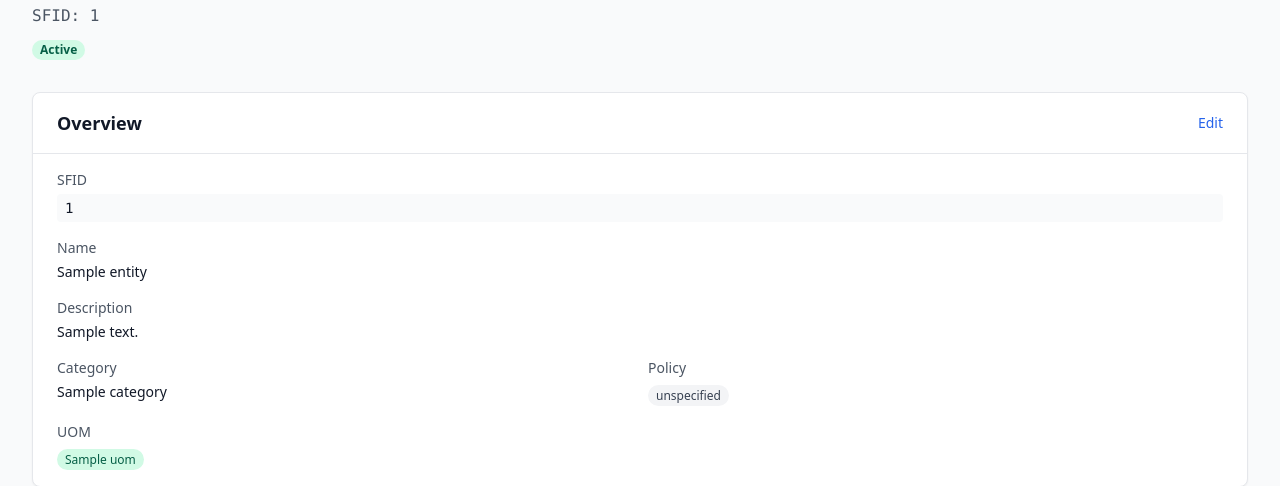
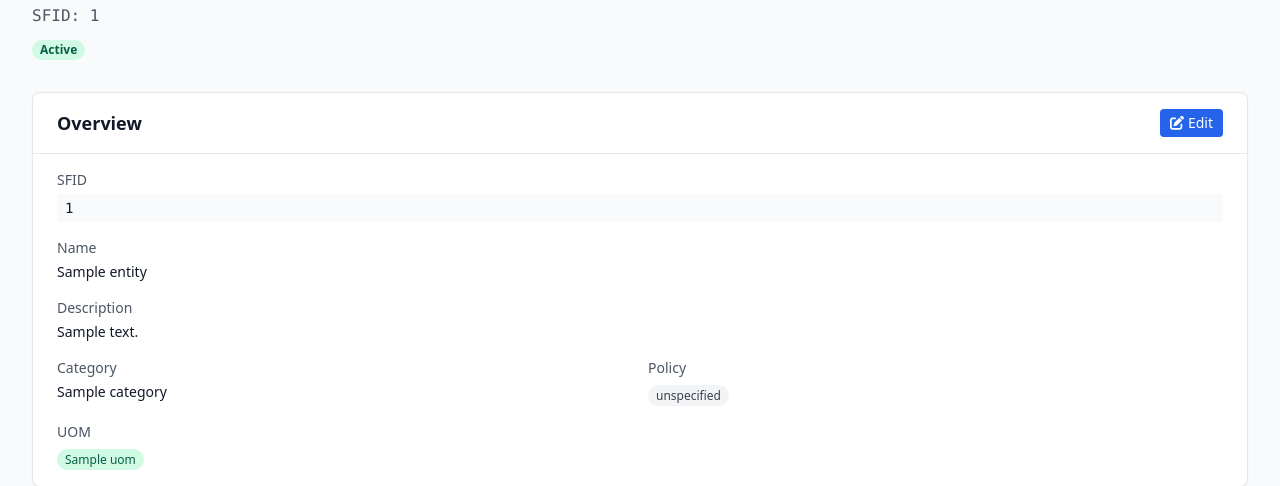
Before and after one commit to yusufm/smallfactory, a Flask app: template web/templates/entities/view.html in a window 1280 px wide. Shown: the part 169-655 px from the top of the page. Run offline with Flask 3, Linux system fonts and the light colour scheme; the template is opened without the code that fills it: most values are stand-ins (such as "Sample title", 1, 10 or a date in 2020); some libraries are stand-ins or nearby versions.

Commit message:
style: update edit button styling with blue background and icon in entity overview

```diff
--- a/web/templates/entities/view.html
+++ b/web/templates/entities/view.html
@@ -109,7 +109,7 @@
       <div class="bg-white rounded-lg shadow-sm border border-gray-200">
         <div class="px-6 py-4 border-b border-gray-200 flex justify-between items-center">
           <h2 class="text-lg font-semibold text-gray-900">Overview</h2>
-          <button id="ovw-edit-toggle" type="button" class="text-blue-600 hover:text-blue-900 text-sm" onclick="toggleOverviewMode()">Edit</button>
+          <button id="ovw-edit-toggle" type="button" class="px-2.5 py-1 rounded bg-blue-600 text-white text-sm hover:bg-blue-700" onclick="toggleOverviewMode()"><i class="fas fa-edit mr-1"></i>Edit</button>
         </div>
         <div class="px-6 py-4">
           <div id="overview-display">
```
